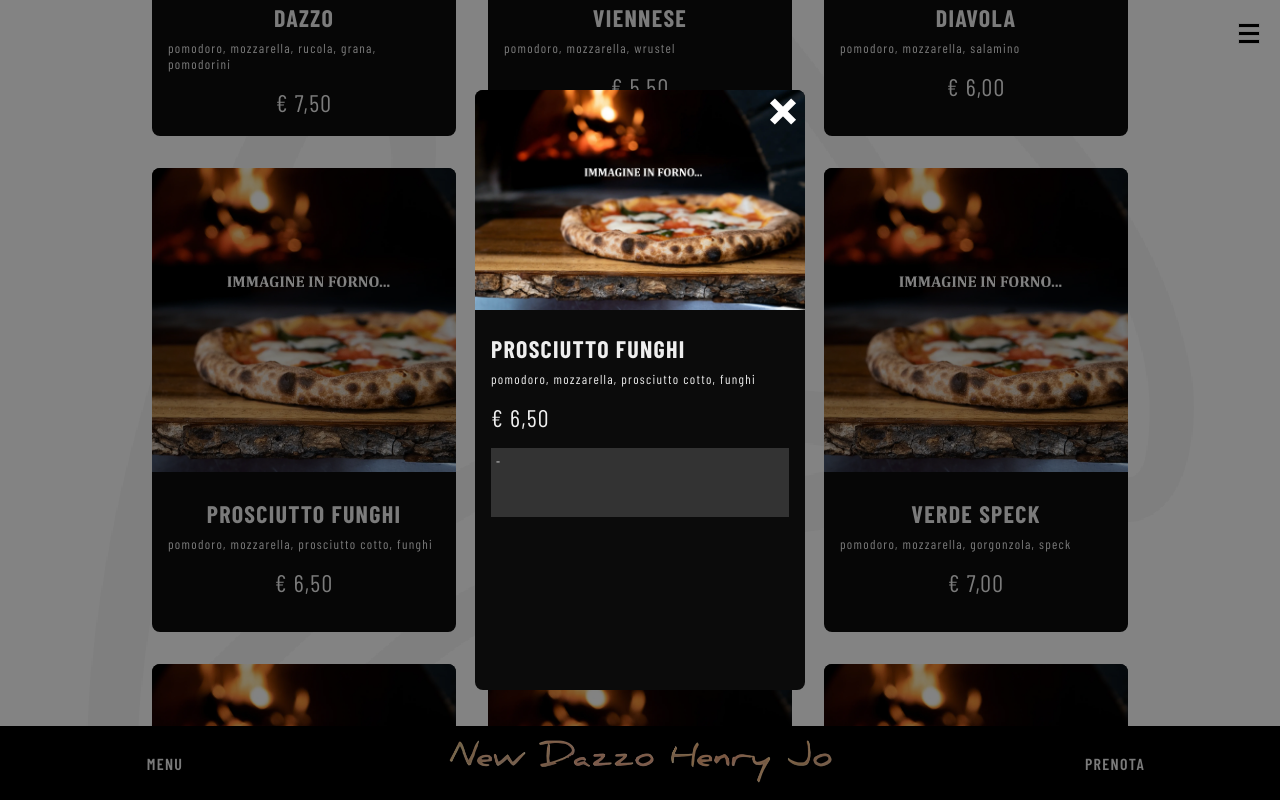
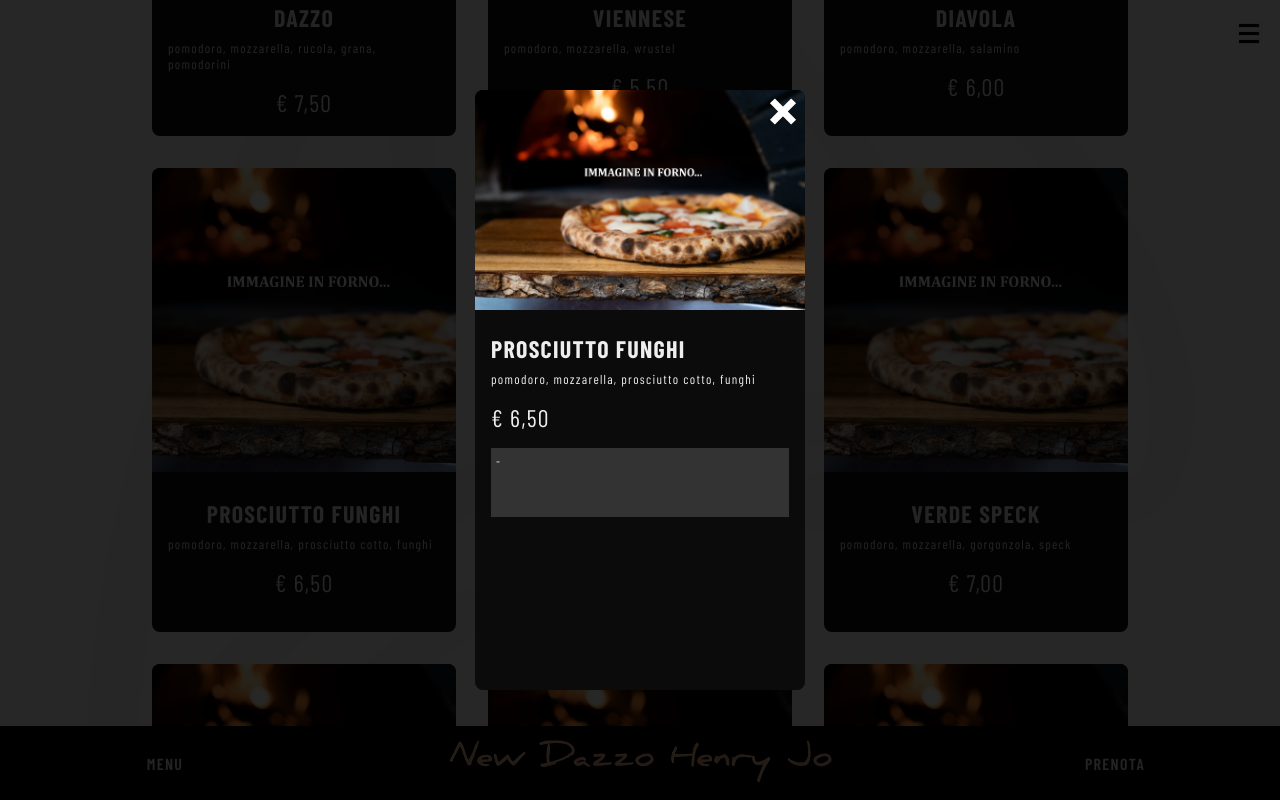
Before and after one commit to P4ll0/NewDazzo, a plain HTML site: page menu.html in a window 1280 px wide. Both pictures are taken after a click on the element 304 px from the left and 1480 px from the top of the page. Shown: the part 1080-1880 px from the top of the page. Drawn offline with nearby package versions, Linux system fonts and the light colour scheme; no server answers; a web font is replaced by a local one.

Commit message:
Add files via upload

```diff
--- a/src/styles/menu.css
+++ b/src/styles/menu.css
@@ -91,7 +91,7 @@
     width: 100vw;
     height: 100vh;
     z-index: 10000000;
-    background-color: #0000007c;
+    background-color: #000000d8;
     display: flex;
     justify-content: center;
     align-items: center;
```
